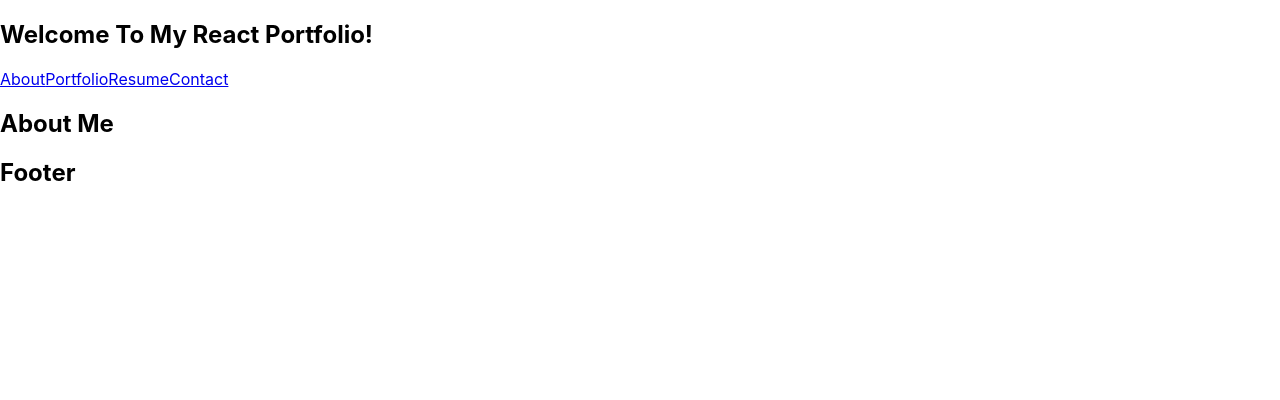
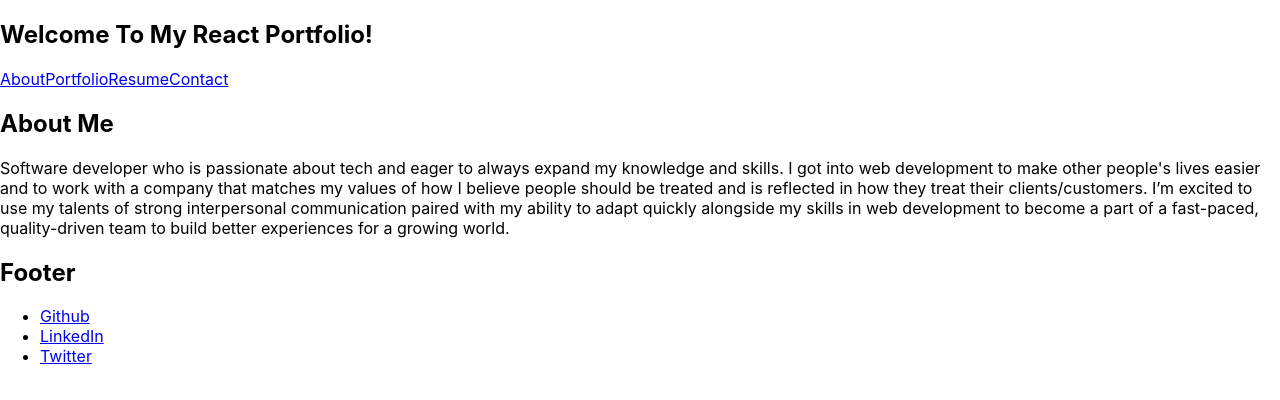
Before and after one commit to codytheroux96/react-portfolio, a React (Create React App) app: page / in a window 1280 px wide. Shown: the top 400 px of the page. Built offline with nearby package versions, Linux system fonts and the light colour scheme.

Commit message:
attached resume to resume section, filled out about me, and made my links in my footer

```diff
--- a/src/components/About/index.js
+++ b/src/components/About/index.js
@@ -2,9 +2,16 @@ import React from 'react';
 
 function About() {
 	return (
-		<section>
+<section>
 			<div className="center" id="about">
-				<h1 className="header">About Me</h1>
+				<h1 className="page-header">About Me</h1>
+			</div>
+			<div>
+				<p>
+				Software developer who is passionate about tech and eager to always expand my knowledge and skills. I got into web development to make other people's lives easier and to work with a company that matches my values of how I believe people should be treated and is reflected in how they treat their clients/customers. I’m excited to use my talents of strong interpersonal communication paired with my ability to adapt quickly alongside my skills in web development to become a part of a fast-paced, quality-driven team to build better experiences for a growing world.
+				</p>
+				<p>
+				</p>
 			</div>
 		</section>
 	);
--- a/src/components/Footer/index.js
+++ b/src/components/Footer/index.js
@@ -1,11 +1,38 @@
 import React from 'react';
 
 function Footer() {
-  return (
+	return (
 		<section>
 			<div className="center" id="about">
 				<h1 className="footer">Footer</h1>
 			</div>
+			<footer className="footer">
+				<ul>
+					<li>
+						<a
+							href="https://github.com/codytheroux96"
+							target="_blank"
+						> Github
+						</a>
+					</li>
+					<li>
+						<a
+							href="https://www.linkedin.com/in/cody-theroux/"
+							target="_blank"
+						>
+							LinkedIn
+						</a>
+					</li>
+					<li>
+						<a
+							href="https://twitter.com/codytheroux96"
+							target="_blank"
+						>
+							Twitter
+						</a>
+					</li>
+				</ul>
+			</footer>
 		</section>
 	);
 }
--- a/src/components/Resume/index.js
+++ b/src/components/Resume/index.js
@@ -6,6 +6,7 @@ function Resume() {
 			<div className="center" id="resume">
 				<h1 className="header">My Resume</h1>
 			</div>
+			<p>Feel free to download my resume <a href ="https://docs.google.com/document/d/1bP8hGQy5zi5LkXxVyykXGuNNnCIaiSnIn5-mD0PZi-s/edit?usp=sharing" target="_blank">here.</a></p>
 		</section>
 	);
 }
```
